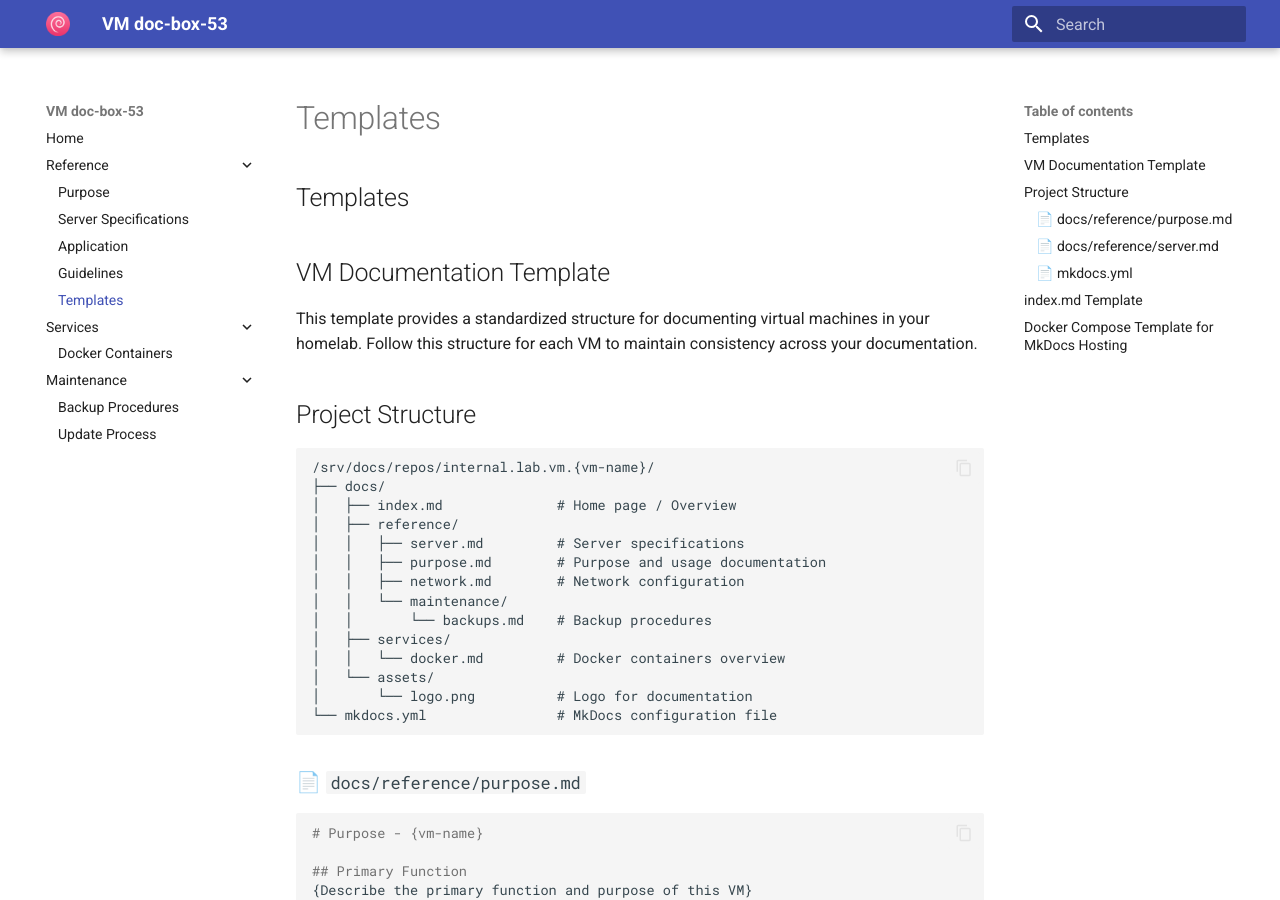
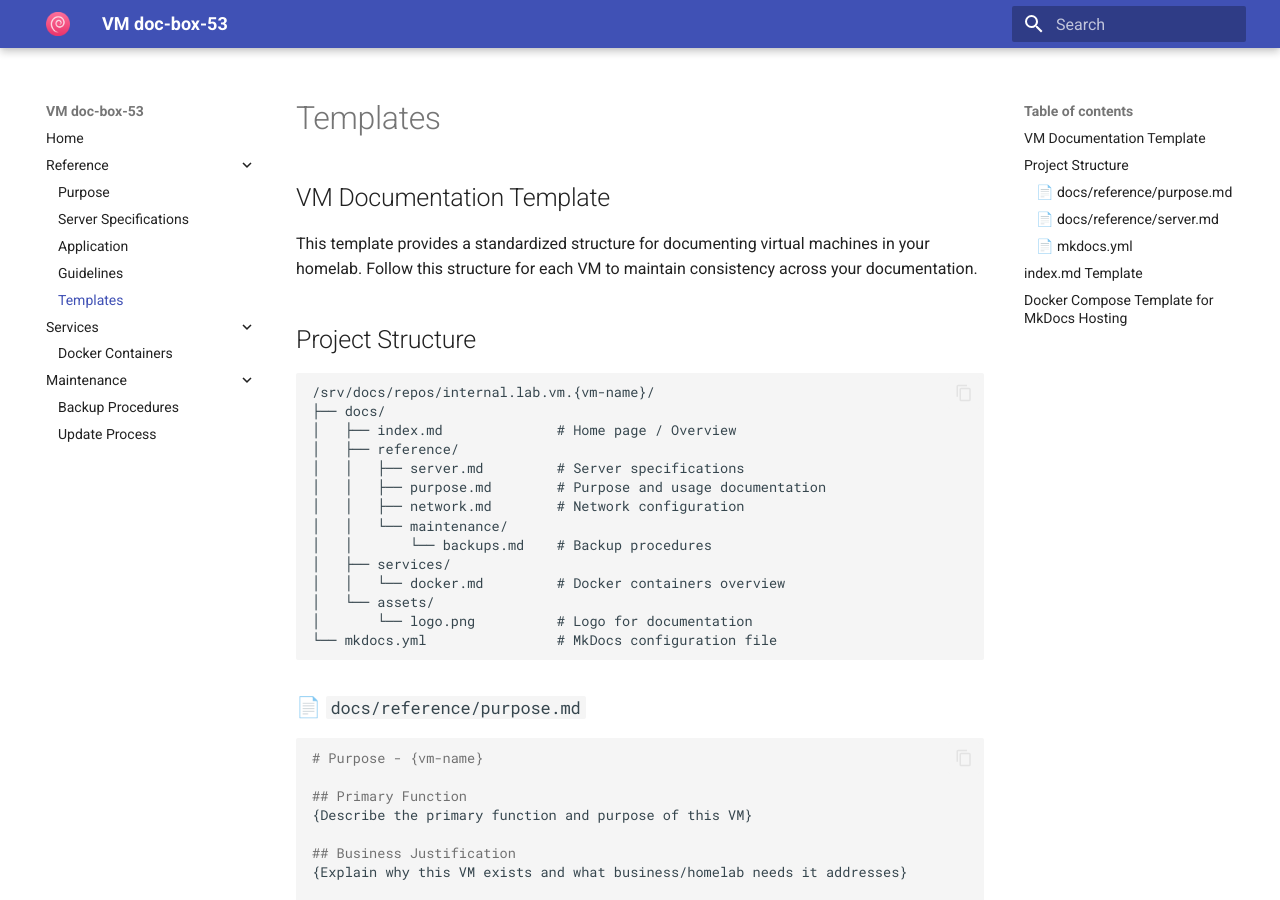
Before and after one commit to pedroanisio/internal.lab.vm.doc-box-53, an MkDocs documentation site: the page built from docs/reference/templates.md, in a window 1280 px wide and 900 px high. Built offline with MkDocs 1.6.1 and Material for MkDocs 9.7.7, drawn with Linux system fonts in a browser that asks for light colours.

Commit message:
Remove unused Templates section from VM Documentation Template

```diff
--- a/docs/reference/templates.md
+++ b/docs/reference/templates.md
@@ -1,5 +1,3 @@
-## Templates
-
 ## VM Documentation Template
 
 This template provides a standardized structure for documenting virtual machines in your homelab. Follow this structure for each VM to maintain consistency across your documentation.
```
